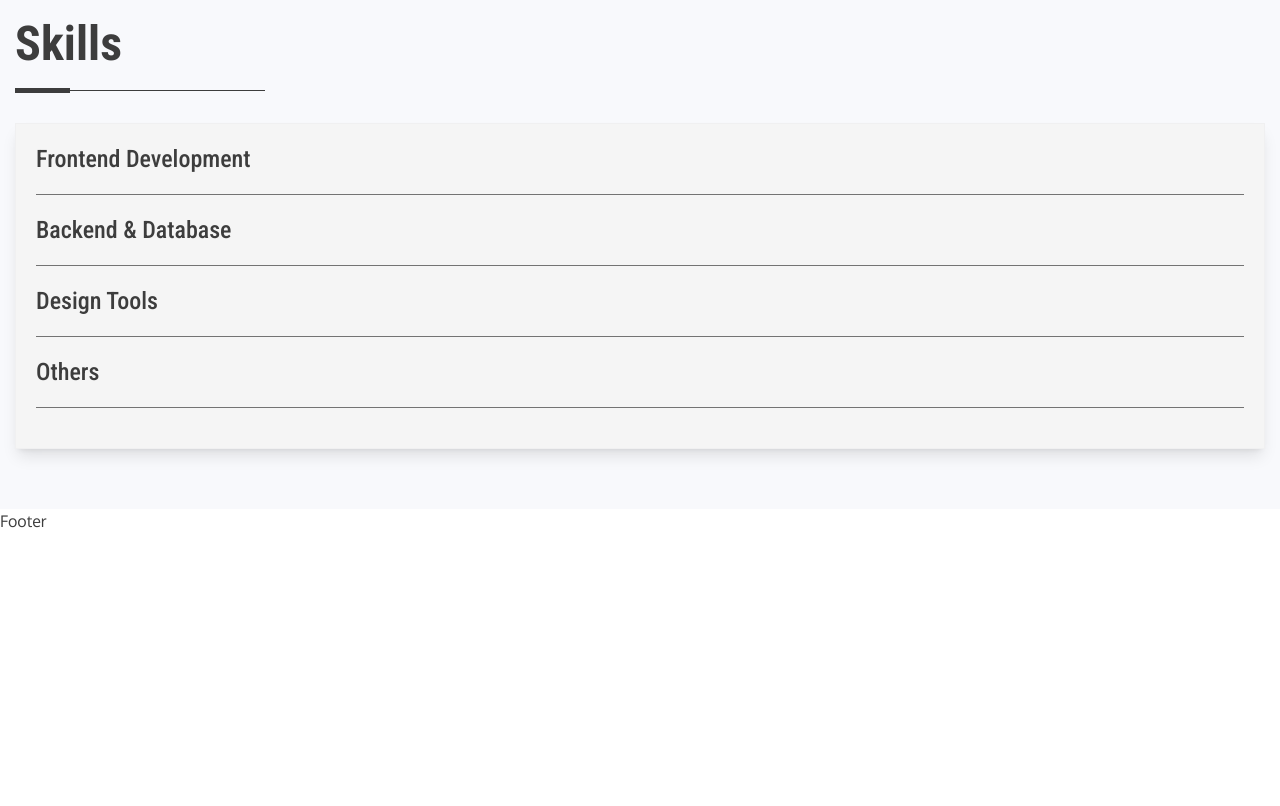
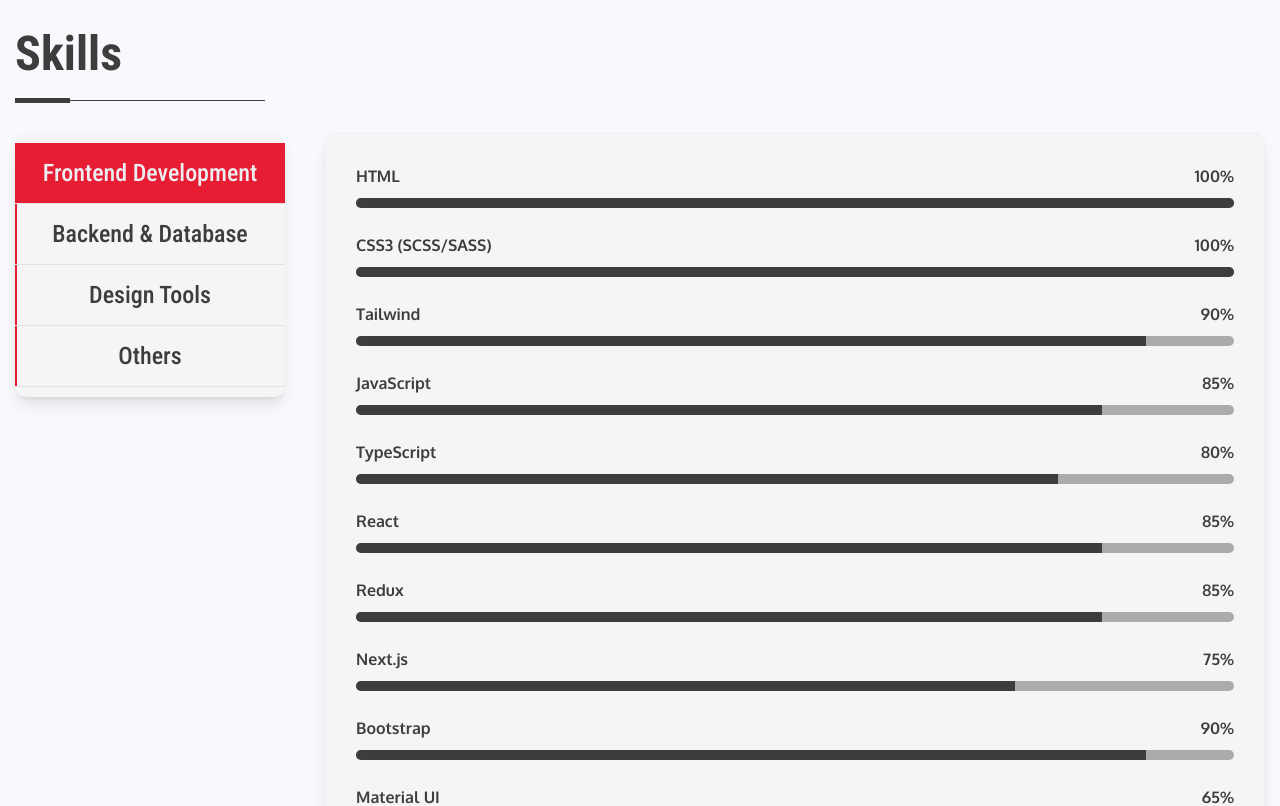
Before and after one commit to roshanbist/portfolio, a Next.js app: page / in a window 1280 px wide. Shown: the part 1720-2526 px from the top of the page. Before the commit the page ends 2253 px from the top, so only its background shows below. Built offline with nearby package versions, Linux system fonts and the light colour scheme.

Commit message:
skills section completes

```diff
--- a/components/sectionHeading/SectionHeading.tsx
+++ b/components/sectionHeading/SectionHeading.tsx
@@ -1,7 +1,7 @@
 const SectionHeading = ({ heading }: { heading: string }) => {
   return (
-    <div className='mb-12'>
-      <h2 className='capitalize text-3xl font-robotoCondensed font-bold pb-8 relative before:absolute before:bottom-0 before:left-0 before:w-[5.5rem] before:h-[0.5rem] before:bg-foreground after:absolute after:bottom-[0.2rem] after:left-0 after:w-[25rem] after:h-[0.1rem] after:bg-foreground'>
+    <div className='mb-8 lg:mb-12'>
+      <h2 className='capitalize text-[3.5rem]/[1.14] lg:text-3xl font-robotoCondensed font-bold pb-8 relative before:absolute before:bottom-0 before:left-0 before:w-[5.5rem] before:h-[0.5rem] before:bg-foreground after:absolute after:bottom-[0.2rem] after:left-0 after:w-[25rem] after:h-[0.1rem] after:bg-foreground'>
         {heading}
       </h2>
     </div>
--- a/components/skills/SkillCard.tsx
+++ b/components/skills/SkillCard.tsx
@@ -1,44 +1,26 @@
-import { Skillset } from '@/types/all';
+import { Skill } from '@/types/all';
 import React from 'react';
 
-const SkillCard = ({ skillItems }: { skillItems: Skillset[] }) => {
+const SkillCard = ({ skills }: { skills: Skill[] }) => {
   return (
-    <div>
-      <ul className='border border-border/30 p-8 bg-accent shadow-lg'>
-        {skillItems.map((skills) => (
-          <li key={skills.title}>
-            <h3 className='text-xl font-robotoCondensed font-medium border-b border-foreground/70 pb-8 mb-8'>
-              {skills.title}
-            </h3>
-          </li>
-        ))}
-      </ul>
-    </div>
-    // <div className='basis-[100%] max-w-[100%] px-[1.5rem] pb-[3rem] flex'>
-    //   <div className='border border-border/30 p-8 flex flex-col flex-1 rounded-[1rem] bg-accent shadow-lg'>
-    //     <h3 className='text-xl font-robotoCondensed font-medium border-b border-foreground/70 pb-8 mb-8'>
-    //       {skillItem.title}
-    //     </h3>
-    //     <ul>
-    //       {skillItem.skills.map((skill) => (
-    //         <li key={skill.name} className='mb-10'>
-    //           <div className='flex flex-wrap justify-between mb-4 font-bold'>
-    //             <span className='flex-1'>{skill.name}</span>
-    //             <span className='w-[5rem] ml-4 text-right'>
-    //               {skill.proficiency}%
-    //             </span>
-    //           </div>
-    //           <span className='relative overflow-hidden rounded-full w-full h-[1rem] bg-foreground/40 block'>
-    //             <span
-    //               className={`absolute top-0 left-0 h-full bg-foreground`}
-    //               style={{ width: `${skill.proficiency}%` }}
-    //             />
-    //           </span>
-    //         </li>
-    //       ))}
-    //     </ul>
-    //   </div>
-    // </div>
+    <ul>
+      {skills.map((skill) => (
+        <li key={skill.name} className='mb-10'>
+          <div className='flex flex-wrap justify-between mb-4 font-bold'>
+            <span className='flex-1'>{skill.name}</span>
+            <span className='w-[5rem] ml-4 text-right'>
+              {skill.proficiency}%
+            </span>
+          </div>
+          <span className='relative overflow-hidden rounded-full w-full h-[1rem] bg-foreground/40 block'>
+            <span
+              className={`absolute top-0 left-0 h-full bg-foreground`}
+              style={{ width: `${skill.proficiency}%` }}
+            />
+          </span>
+        </li>
+      ))}
+    </ul>
   );
 };
 
--- /dev/null
+++ b/components/skills/SkillSection.tsx
@@ -0,0 +1,51 @@
+'use client';
+
+import { useEffect, useRef, useState } from 'react';
+
+import { skillsData } from '@/constants/skillsData';
+import SkillCard from './SkillCard';
+
+const SkillSection = () => {
+  const [selectedTab, setSelectedTab] = useState(0);
+  const btnRef = useRef<HTMLButtonElement | null>(null);
+
+  useEffect(() => {
+    btnRef.current?.focus();
+  }, []);
+
+  return (
+    <div className='md:flex md:flex-wrap md:gap-[4rem]'>
+      <ul className='rounded-[1rem] bg-accent shadow-lg md:basis-[27rem] md:max-w-[27rem] py-4 md:self-start max-md:mb-12'>
+        {skillsData.map((skills, index) => (
+          <li className='border-b border-foreground/10' key={skills.title}>
+            <button
+              className={`text-xl font-robotoCondensed font-medium p-6 w-full relative overflow-hidden z-[1] transition-colors duration-500 focus:outline-none after:absolute after:top-0 after:bottom-0 after:left-0 hover:after:w-full hover:text-[#ecedf0] after:transition-all after:bg-primary after:z-[-1] after:duration-500 ${
+                selectedTab === index
+                  ? 'after:w-full text-[#ecedf0]'
+                  : 'after:w-[0.2rem]'
+              }`}
+              ref={index === 0 ? btnRef : null}
+              onClick={() => setSelectedTab(index)}
+            >
+              {skills.title}
+            </button>
+          </li>
+        ))}
+      </ul>
+      <div className='flex-1'>
+        <div className='border border-border/30 max-md:px-8 p-12 flex flex-col flex-1 rounded-[1rem] bg-accent shadow-lg'>
+          {skillsData.map((sk, index) => (
+            <div
+              key={sk.title}
+              className={`${selectedTab === index ? '' : 'hidden'}`}
+            >
+              <SkillCard skills={sk.skills} />
+            </div>
+          ))}
+        </div>
+      </div>
+    </div>
+  );
+};
+
+export default SkillSection;
--- a/constants/skillsList.ts
+++ b/constants/skillsData.ts
@@ -1,6 +1,6 @@
 import { Skillset } from '@/types/all';
 
-export const skillsList: Skillset[] = [
+export const skillsData: Skillset[] = [
   {
     title: 'Frontend Development',
     skills: [
--- a/pages/about.tsx
+++ b/pages/about.tsx
@@ -8,20 +8,18 @@
   return (
     <section
       id='about'
-      className='bg-section-primary pt-[10rem] pb-[16rem] relative'
+      className='bg-section-primary pt-[5rem] md:pt-[10rem] pb-[12rem] md:pb-[16rem] relative'
     >
-      {/* <div className='absolute left-0 top-0 w-full hidden md:block [clip-path:polygon(0_80%,_100%_0%,_100%_100%,_0%_100%)] h-[20rem] bg-section-primary' /> */}
       <div className='max-container'>
         <div className='flex flex-wrap justify-between'>
-          <div className='mt-[4rem] relative z-10 shadow-md after:absolute after:border-2 after:border-border after:right-[-4rem] after:bottom-[-4rem] after:w-full after:h-full after:z-[-1] after:rounded-br-[3rem] max-w-[35rem] w-full h-[47rem]'>
+          <div className='relative z-10 shadow-md after:absolute after:border-2 after:border-border after:right-[-3rem] lg:after:right-[-4rem] after:bottom-[-3rem] lg:after:bottom-[-4rem] after:w-full after:h-full after:z-[-1] after:rounded-br-[3rem] max-w-[25rem] lg:max-w-[35rem] w-full h-[37rem] lg:h-[47rem] max-md:mx-auto max-md:mb-[7rem] md:mr-[5rem]'>
             <Image
               src={profileImage}
               alt='image description'
               className='w-full h-full rounded-[0.4rem] object-cover absolute left-0 top-0'
             />
           </div>
-
-          <div className='about-content flex-1 max-w-[60%]'>
+          <div className='about-content md:flex-1 lg:max-w-[60%] pb-4 md:pl-8 xl:pl-0'>
             <SectionHeading heading='about me' />
             <p className='mb-8 text-justify'>
               <b>Hello!</b> I&apos;m Roshan, an aspiring{' '}
--- a/pages/skills.tsx
+++ b/pages/skills.tsx
@@ -1,20 +1,15 @@
 import SectionHeading from '@/components/sectionHeading/SectionHeading';
-import { skillsList } from '@/constants/skillsList';
-import SkillCard from '@/components/skills/SkillCard';
+import SkillSection from '@/components/skills/SkillSection';
 
 const Skills = () => {
   return (
     <section
       id='skills'
-      className='pt-[10rem] pb-[6rem] relative bg-section-secondary after:absolute after:w-0 after:h-0 after:right-0 after:top-[-10rem] after:border-t-[10rem] after:border-t-transparent after:border-r-[100vw] after:border-r-section-secondary'
+      className='pt-[5rem] md:pt-[10rem] pb-[6rem] relative bg-section-secondary after:absolute after:w-0 after:h-0 after:right-0 after:top-[-10rem] after:border-t-[10rem] after:border-t-transparent after:border-r-[100vw] after:border-r-section-secondary'
     >
       <div className='max-container'>
         <SectionHeading heading='Skills' />
-        {/* <div className='flex flex-wrap pt-[4rem]'>
-          {skillsList.map((skills, index) => ( */}
-        <SkillCard skillItems={skillsList} />
-        {/* ))} */}
-        {/* </div> */}
+        <SkillSection />
       </div>
     </section>
   );
```
